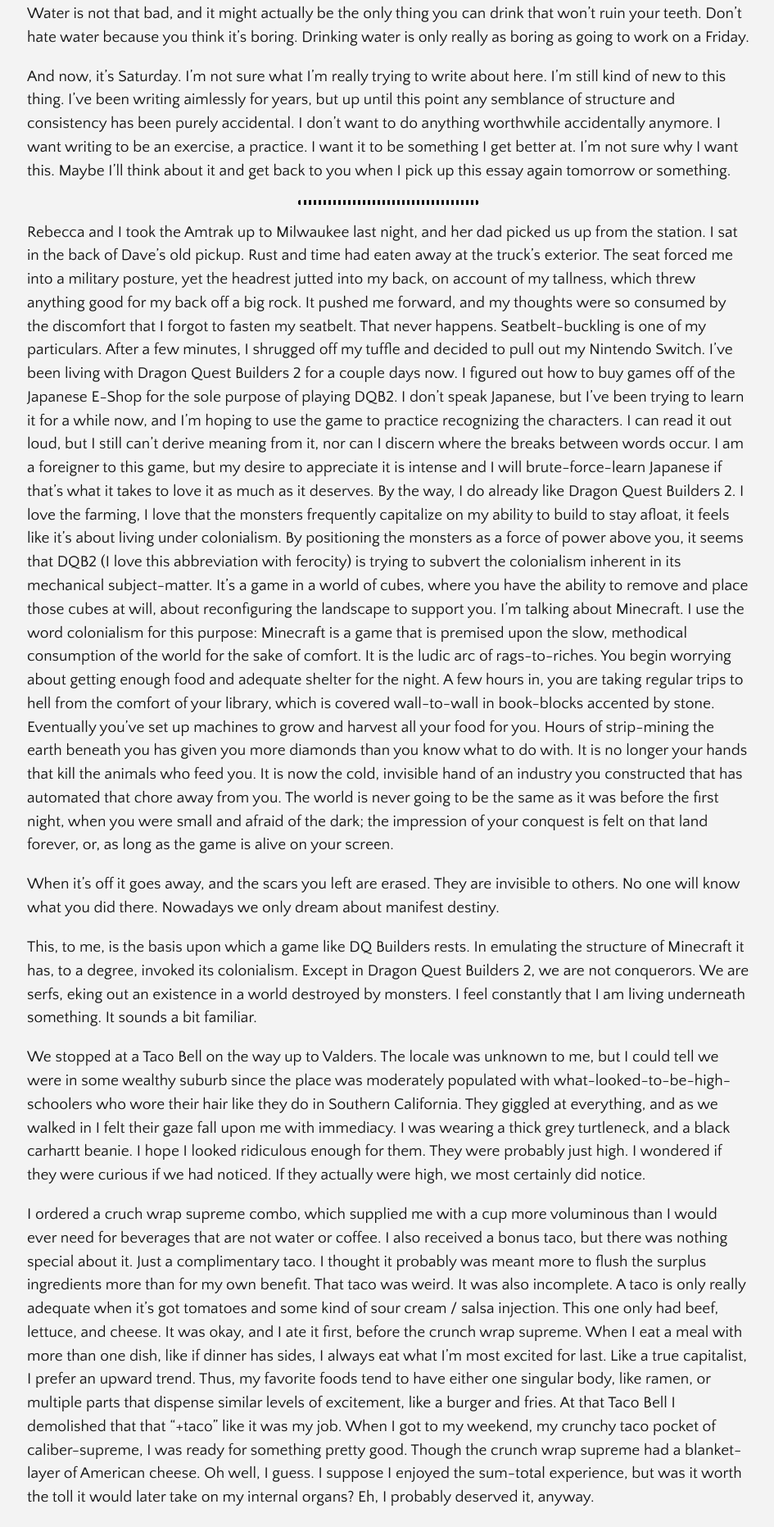
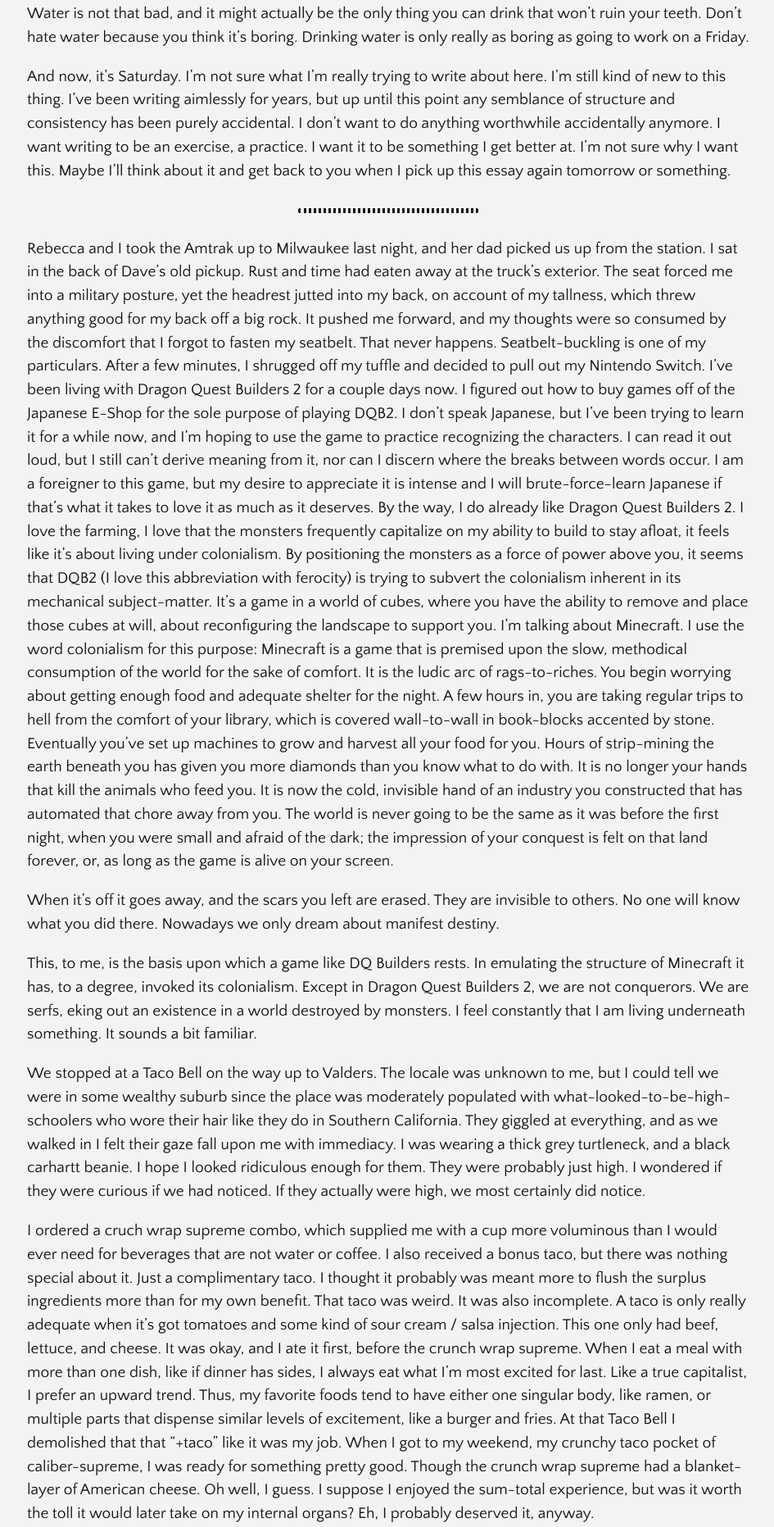
Before and after one commit to campmara/gran, a Jekyll site: the page built from _posts/2019-01-10-2mins.md, in a window 1280 px wide. Shown: the part 1488-3351 px from the top of the page at 82% size, without its empty margins (166-1111 px from the left). Built offline with Jekyll 4.4.1, drawn with Linux system fonts in a browser that asks for light colours.

Commit message:
Update screen.css

```diff
--- a/assets/css/screen.css
+++ b/assets/css/screen.css
@@ -51,8 +51,8 @@
 hr {
   width: 25%;
   border-style: dotted;
-  margin-top: 20px;
-  margin-bottom: 20px;
+  margin-top: 30px;
+  margin-bottom: 30px;
   border-width: 3px;
   border-radius: 5px;
 }
```
